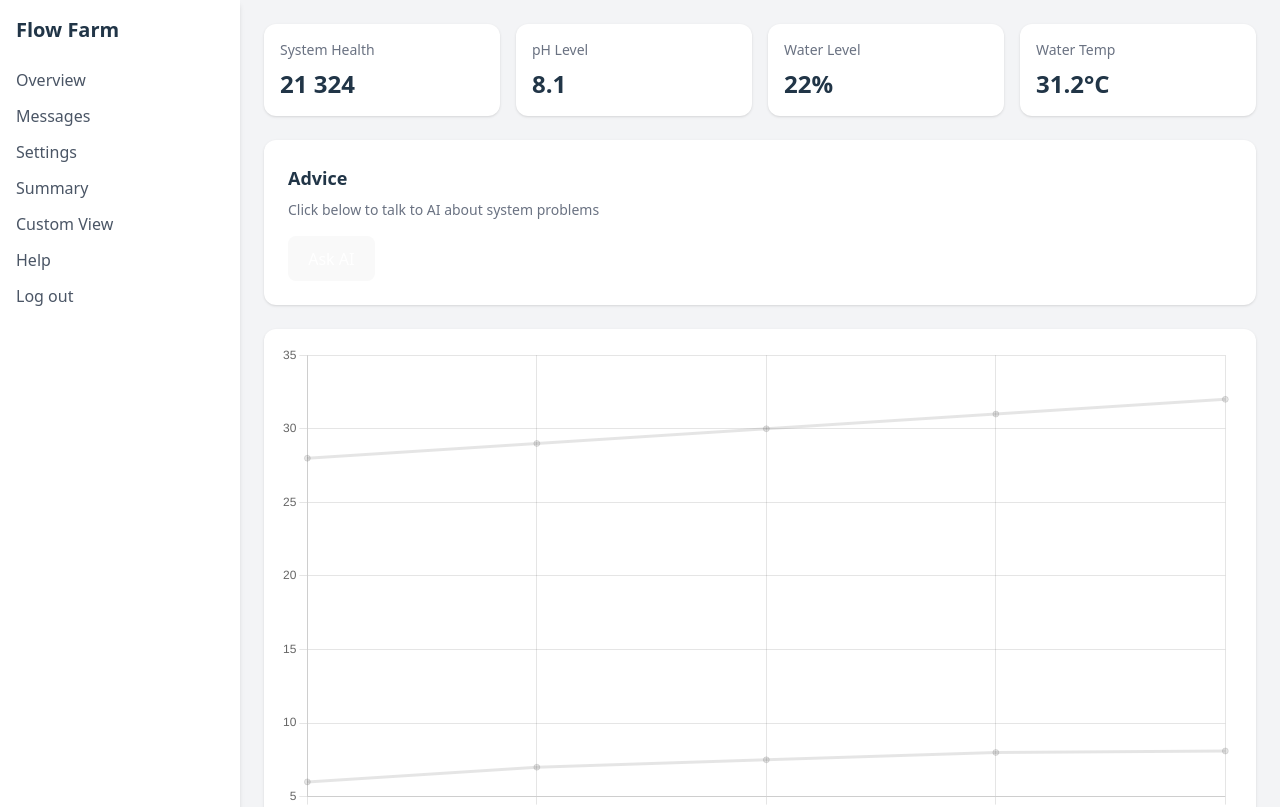
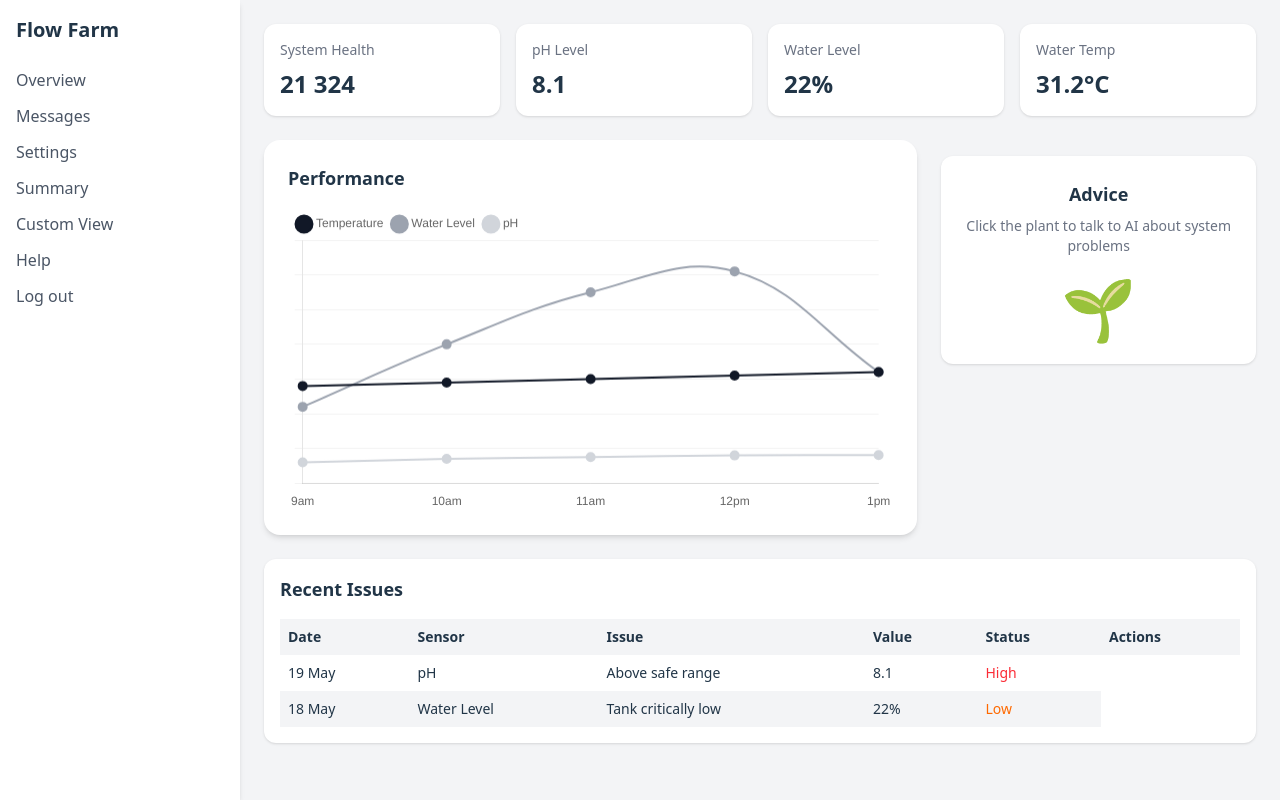
Before and after one commit to Blessedce/Flow-Farm, a React (Vite) app: page /dashboard in a window 1280 px wide. Shown: the top 807 px of the page. Built offline with nearby package versions, Linux system fonts and the light colour scheme.

Commit message:
Dashboard Edits

```diff
--- a/src/components/auth/SignIn.jsx
+++ b/src/components/auth/SignIn.jsx
@@ -10,7 +10,6 @@ export default function SignIn() {
   const validate = () => {
     let newErrors = {};
 
-    // Email validation
     if(!email){
       newErrors.email = "Email is required";
     }
@@ -18,7 +17,6 @@ export default function SignIn() {
       newErrors.email = "Invalid email format";
     }
 
-    // Password validation
     if(!password){
       newErrors.password = "Password is required";
     }
@@ -35,19 +33,18 @@ export default function SignIn() {
 
     if(validate()){
       console.log("Login details ready for backend");
-      // API call goes here
     }
   };
 
   return(
-    <div className="min-h-screen flex items-center justify-center bg-gray-100">
+    <div className="min-h-screen flex items-center justify-center bg-[#ededed]">
 
       <form
         onSubmit={handleSubmit}
-        className="bg-white p-8 rounded-xl shadow-md w-80 transition-all"
+        className="bg-white p-8 rounded-xl shadow-lg w-80 border-t-4 border-[#1d2a62]"
       >
 
-        <h2 className="text-xl font-bold mb-2">
+        <h2 className="text-xl font-semibold mb-2 text-[#1d2a62]">
           Sign In
         </h2>
 
@@ -59,7 +56,7 @@ export default function SignIn() {
         <input
           type="email"
           placeholder="Email Address"
-          className="w-full border rounded-lg px-3 py-2 mb-1 focus:outline-none focus:ring-2 focus:ring-gray-400"
+          className="w-full border border-[#87aece] rounded-lg px-3 py-2 mb-1 focus:outline-none focus:ring-2 focus:ring-[#afd06e]"
           value={email}
           onChange={(e)=>setEmail(e.target.value)}
         />
@@ -71,7 +68,7 @@ export default function SignIn() {
         <input
           type="password"
           placeholder="Password"
-          className="w-full border rounded-lg px-3 py-2 mb-1 focus:outline-none focus:ring-2 focus:ring-gray-400"
+          className="w-full border border-[#87aece] rounded-lg px-3 py-2 mb-1 focus:outline-none focus:ring-2 focus:ring-[#afd06e]"
           value={password}
           onChange={(e)=>setPassword(e.target.value)}
         />
@@ -80,18 +77,14 @@ export default function SignIn() {
         )}
 
         {/* Forgot */}
-
-       <Link
-  to="/forgotpassword"
-  className="block text-xs text-gray-500 mb-4 hover:underline"
->
-  Forgot Password?
-</Link>
+        <p className="text-xs text-[#407118] mb-4 cursor-pointer hover:underline">
+          Forgot Password?
+        </p>
 
         {/* Login Button */}
         <button
           type="submit"
-          className="w-full bg-gray-800 text-black py-2 rounded-lg mb-3 hover:bg-black"
+          className="w-full bg-[#1d2a62] text-white py-2 rounded-lg mb-3 hover:bg-[#407118] transition-all"
         >
           Log in
         </button>
@@ -104,16 +97,18 @@ export default function SignIn() {
         {/* Google */}
         <button
           type="button"
-          className="w-full border py-2 rounded-lg hover:bg-gray-100"
+          className="w-full border border-[#87aece] py-2 rounded-lg hover:bg-[#87aece] hover:text-[#407118] transition-all"
         >
           Sign in with Google
         </button>
+
+
 
         <p className="text-xs text-gray-500 mt-4">
           Don't have an account?{" "}
           <Link
             to="/signup"
-            className="hover:underline text-blue-600"
+            className="hover:underline text-[#407118]"
           >
             Sign up here
           </Link>
--- a/src/components/dashboard/AdviceCard.jsx
+++ b/src/components/dashboard/AdviceCard.jsx
@@ -1,19 +1,28 @@
-export default function AdviceCard(){
+export default function AdviceCard() {
 
-  return(
-    <div className="bg-white p-6 rounded-xl shadow mt-4">
+  const handleClick = () => {
+    window.open("https://chat.openai.com", "_blank");
+  };
+
+  return (
+    <div className="bg-white p-6 rounded-xl shadow mt-4 text-center">
 
       <h2 className="text-lg font-semibold mb-2">
         Advice
       </h2>
 
-      <p className="text-gray-500 text-sm mb-4">
-        Click below to talk to AI about system problems
+      <p className="text-gray-500 text-sm mb-6">
+        Click the plant to talk to AI about system problems
       </p>
 
-      <button className="bg-gray-800 text-white px-4 py-2 rounded-lg">
-        Ask AI
-      </button>
+      <div
+        onClick={handleClick}
+        className="cursor-pointer inline-block transition-transform duration-300 hover:scale-110 active:scale-95"
+      >
+        <div className="text-6xl animate-bounce">
+          🌱
+        </div>
+      </div>
 
     </div>
   );
--- a/src/components/dashboard/PerformanceChart.jsx
+++ b/src/components/dashboard/PerformanceChart.jsx
@@ -1,34 +1,92 @@
-import {Line} from "react-chartjs-2";
+import { Line } from "react-chartjs-2";
 import {
   Chart as ChartJS,
   LineElement,
   CategoryScale,
   LinearScale,
-PointElement
+  PointElement,
+  Legend,
+  Tooltip
 } from "chart.js";
 
-ChartJS.register(LineElement,CategoryScale,LinearScale,PointElement);
+ChartJS.register(
+  LineElement,
+  CategoryScale,
+  LinearScale,
+  PointElement,
+  Legend,
+  Tooltip
+);
 
-export default function PerformanceChart(){
+export default function PerformanceChart() {
 
   const data = {
-labels:["9am","10am","11am","12pm","1pm"],
-datasets:[
+    labels: ["9am", "10am", "11am", "12pm", "1pm"],
+    datasets: [
       {
-label:"Temperature",
-data:[28,29,30,31,32]
+        label: "Temperature",
+        data: [28, 29, 30, 31, 32],
+        borderColor: "#111827",
+        backgroundColor: "#111827",
+        tension: 0.4,              // smooth curve
+        borderWidth: 2,
+        pointRadius: 4,
+        pointHoverRadius: 6,
       },
       {
-label:"pH",
-data:[6,7,7.5,8,8.1]
+        label: "Water Level",
+        data: [22, 40, 55, 61, 32],
+        borderColor: "#9CA3AF",
+        backgroundColor: "#9CA3AF",
+        tension: 0.4,
+        borderWidth: 2,
+        pointRadius: 4,
+      },
+      {
+        label: "pH",
+        data: [6, 7, 7.5, 8, 8.1],
+        borderColor: "#D1D5DB",
+        backgroundColor: "#D1D5DB",
+        tension: 0.4,
+        borderWidth: 2,
+        pointRadius: 4,
       }
     ]
   };
 
-return(
-<div className="bg-white p-4 rounded-xl shadow">
-<Line data={data}/>
+  const options = {
+    responsive: true,
+    plugins: {
+      legend: {
+        position: "top",
+        align: "start",
+        labels: {
+          usePointStyle: true,
+          pointStyle: "circle",
+        }
+      }
+    },
+    scales: {
+      x: {
+        grid: {
+          display: false
+        }
+      },
+      y: {
+        grid: {
+          color: "rgba(0,0,0,0.05)"
+        },
+        ticks: {
+          display: false
+        }
+      }
+    }
+  };
+
+  return (
+    <div className="bg-white p-6 rounded-2xl shadow-md">
+      <h2 className="text-lg font-semibold mb-4">Performance</h2>
+      <Line data={data} options={options} />
     </div>
   );
-
 }
--- a/src/components/dashboard/RecentIssuesTable.jsx
+++ b/src/components/dashboard/RecentIssuesTable.jsx
@@ -16,12 +16,13 @@ export default function RecentIssuesTable(){
             <th className="p-2 text-left">Issue</th>
             <th className="p-2 text-left">Value</th>
             <th className="p-2 text-left">Status</th>
+            <th className="p-2 text-left">Actions</th>
           </tr>
         </thead>
 
         <tbody>
 
-          <tr className="border-b">
+          <tr className="">
             <td className="p-2">19 May</td>
             <td className="p-2">pH</td>
             <td className="p-2">Above safe range</td>
@@ -29,7 +30,7 @@ export default function RecentIssuesTable(){
             <td className="p-2 text-red-500">High</td>
           </tr>
 
-          <tr className="border-b">
+          <tr className="bg-gray-100">
             <td className="p-2">18 May</td>
             <td className="p-2">Water Level</td>
             <td className="p-2">Tank critically low</td>
--- a/src/components/pages/Dashboard.jsx
+++ b/src/components/pages/Dashboard.jsx
@@ -19,11 +19,21 @@ export default function Dashboard(){
 
     </div>
 
+   {/* Advice + Performance */}
+<div className="grid grid-cols-1 lg:grid-cols-3 gap-6 mt-6">
+
+  {/* Advice takes 1 column */}
+   <div className="lg:col-span-2">
+    <PerformanceChart />
+  </div>
+
+
+  {/* Chart takes 2 columns */}
+  <div className="lg:col-span-1">
     <AdviceCard />
+  </div>
 
-    <div className="mt-6">
-      <PerformanceChart />
-    </div>
+</div>
 
     <div className="mt-6">
       <RecentIssuesTable />
```
Lines whose indentation alone changed are shown as unchanged.
